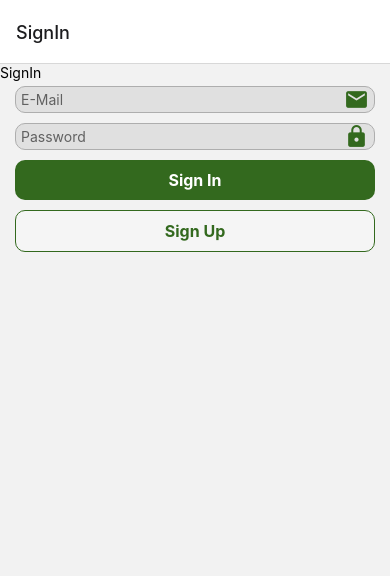
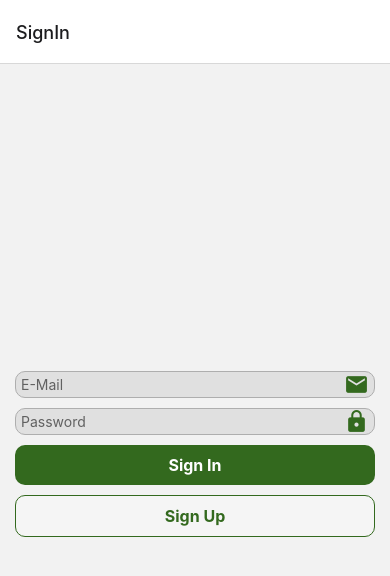
Before and after one commit to OsmanAlperCAM/bootcamp-graduation-project, a React Native app: screen /SignIn in a window 390 px wide. Shown: the top 576 px of the page. Built offline with nearby package versions, Linux system fonts and the light colour scheme.

Commit message:
SignIn page design completed

```diff
--- a/src/Navigation/Navigation.js
+++ b/src/Navigation/Navigation.js
@@ -1,22 +1,12 @@
 import React from 'react';
 import {NavigationContainer} from '@react-navigation/native';
 import {createNativeStackNavigator} from '@react-navigation/native-stack';
-import {Appearance} from 'react-native';
-import {useDispatch} from 'react-redux';
 import SignIn from '../pages/Auth/SignIn';
 import SignUp from '../pages/Auth/SignUp';
 
 const Stack = createNativeStackNavigator();
 
 const Navigation = () => {
-  const dispatch = useDispatch();
-
-  const theme = Appearance.getColorScheme();
-  Appearance.addChangeListener(scheme => {
-    dispatch({type: 'CHANGE_APP_THEME', payload: {theme: scheme.colorScheme}});
-  });
-  dispatch({type: 'CHANGE_APP_THEME', payload: {theme: theme}});
-
   return (
     <NavigationContainer>
       <Stack.Navigator>
--- a/src/components/Button/Button.js
+++ b/src/components/Button/Button.js
@@ -2,13 +2,11 @@ import React from 'react';
 import {Text, TouchableOpacity} from 'react-native';
 import styles from './Button.style';
 
-const Button = ({title, variant = 'default'}) => {
+const Button = ({title,onPress, variant = 'default'}) => {
   return (
     <TouchableOpacity
       style={styles[variant].container}
-      onPress={() => {
-        console.log('object');
-      }}>
+      onPress={onPress}>
       <Text style={styles[variant].title}>{title}</Text>
     </TouchableOpacity>
   );
--- a/src/components/Input/Input.js
+++ b/src/components/Input/Input.js
@@ -1,6 +1,5 @@
 import React from 'react';
-import {View, Text, TextInput} from 'react-native';
-import {useSelector} from 'react-redux';
+import {View, TextInput} from 'react-native';
 import Icon from 'react-native-vector-icons/MaterialIcons';
 import styles from './Input.style';
 import iconSize from '../../styles/iconSize';
--- a/src/pages/Auth/SignIn/SignIn.js
+++ b/src/pages/Auth/SignIn/SignIn.js
@@ -7,14 +7,19 @@ import Button from '../../../components/Button/';
 
 const SignIn = props => {
   const navigation = useNavigation();
+
+  const handleGoSignUp = () => {
+    navigation.navigate('SignUp');
+  };
+
   return (
     <View style={styles.container}>
-      <Text>SignIn</Text>
-      <Input placeholder="E-Mail" iconName='email'/>
-      <Input placeholder="Password" iconName='lock'/>
-      <Button title='Sign In'/>
-      <Button title='Sign Up' variant='outline'/>
+      <Input placeholder="E-Mail" iconName="email" />
+      <Input placeholder="Password" iconName="lock" />
+      <Button title="Sign In" />
+      <Button title="Sign Up" variant="outline" onPress={handleGoSignUp} />
     </View>
   );
 };
+
 export default SignIn;
--- a/src/pages/Auth/SignIn/SignIn.style.js
+++ b/src/pages/Auth/SignIn/SignIn.style.js
@@ -1,5 +1,8 @@
 import {StyleSheet} from 'react-native';
 
 export default StyleSheet.create({
-  container: {},
+  container: {
+    flex:1,
+    justifyContent: 'center',
+  },
 });
```
